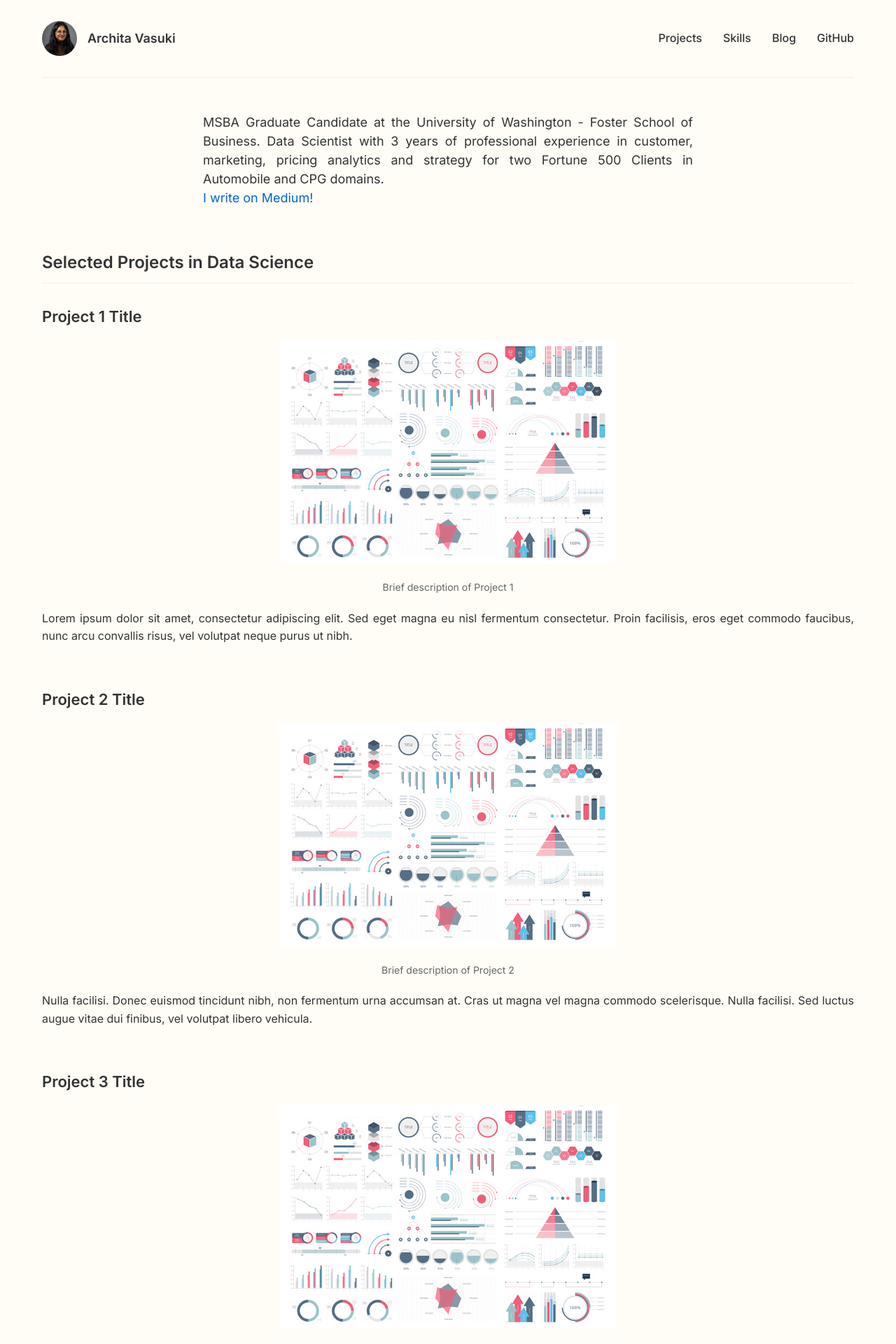
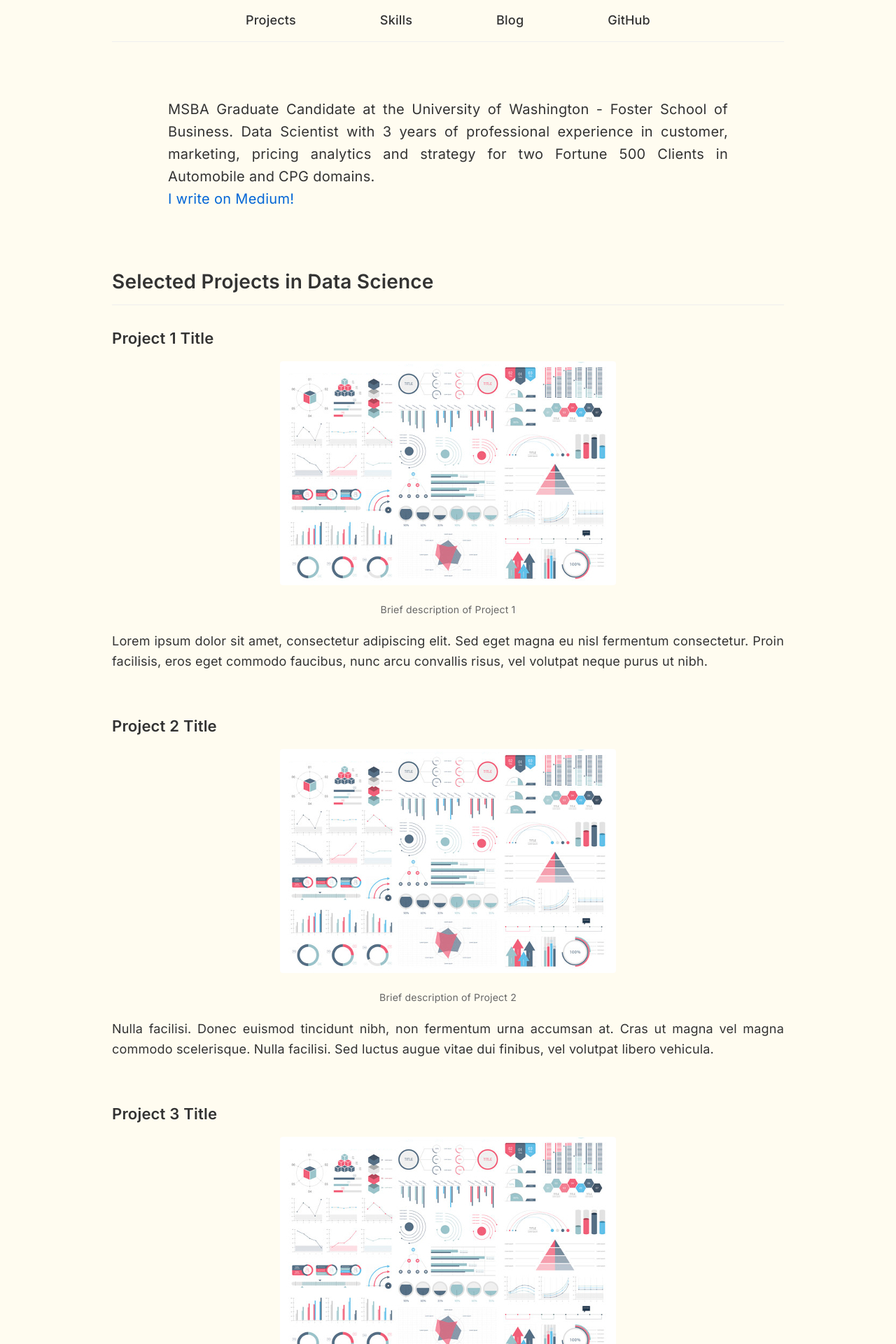
Before and after one commit to architavasuki/architavasuki.github.io, a Jekyll site: the page built from index.md, in a window 1280 px wide. Shown: the top 1920 px of the page at 70% size. Built offline with Jekyll 4.4.1, drawn with Linux system fonts in a browser that asks for light colours.

Commit message:
latest changes for betterr font size

```diff
--- a/_layouts/default.html
+++ b/_layouts/default.html
@@ -23,12 +23,6 @@
 </head>
 <body>
    <header>
-      <div class="profile-section">
-         <img src="{{site.logo | relative_url}}" alt="Archita Vasuki" class="profile-image" />
-         <div class="name-container">
-            <h1 class="name">Archita Vasuki</h1>
-         </div>
-      </div>
       <nav>
          <a href="#projects">Projects</a>
          <a href="#skills">Skills</a>
--- a/assets/css/style.scss
+++ b/assets/css/style.scss
@@ -12,10 +12,12 @@ body {
   font-family: 'Inter', -apple-system, BlinkMacSystemFont, sans-serif;
   line-height: 1.6;
   color: #333;
-  background-color: #FFFDF5;
-  max-width: 1200px;
+  background-color: #fffcf0;
+  max-width: 1000px;
   margin: 0 auto;
   padding: 0 20px;
+  font-size: 18px;
+  letter-spacing: 0.2px;
 }
 
 a {
@@ -30,56 +32,39 @@ a:hover {
 
 /* Header */
 header {
-  display: flex;
-  justify-content: space-between;
-  align-items: center;
-  padding: 30px 0;
+  padding: 15px 0;
   border-bottom: 1px solid #eee;
-}
-
-.profile-section {
-  display: flex;
-  align-items: center;
-  gap: 15px;
-}
-
-.profile-image {
-  width: 50px;
-  height: 50px;
-  border-radius: 50%;
-  object-fit: cover;
-}
-
-.name {
-  font-size: 18px;
-  font-weight: 600;
+  text-align: center;
 }
 
 nav {
   display: flex;
-  gap: 30px;
+  justify-content: center;
+  gap: 120px;
 }
 
 nav a {
-  font-size: 16px;
+  font-size: 18px;
   font-weight: 500;
+  letter-spacing: 0.2px;
 }
 
 /* Main content */
 main {
-  margin: 50px 0;
+  margin: 80px 0;
 }
 
 .hero {
-  margin-bottom: 60px;
+  margin-bottom: 80px;
 }
 
 .bio {
-  max-width: 700px;
+  max-width: 800px;
   margin: 0 auto;
   text-align: center;
-  font-size: 18px;
-  line-height: 1.5;
+  font-size: 20px;
+  line-height: 1.6;
+  letter-spacing: 0.3px;
 }
 
 .bio a {
@@ -92,7 +77,7 @@ main {
 
 /* Project section */
 .content h2 {
-  font-size: 24px;
+  font-size: 28px;
   font-weight: 600;
   margin-bottom: 30px;
   border-bottom: 1px solid #eee;
@@ -148,18 +133,24 @@ main {
 }
 
 /* Blog posts */
-.blog-post {
-  margin-bottom: 30px;
+.blog-links {
+  margin-top: 30px;
 }
 
-.blog-title {
-  font-size: 20px;
-  font-weight: 600;
-  margin-bottom: 5px;
+.blog-links p {
+  margin-bottom: 15px;
+  text-align: left;
 }
 
-.blog-content {
-  text-align: justify;
+.blog-links a {
+  font-size: 20px;
+  line-height: 1.8;
+  color: #333;
+  text-decoration: none;
+}
+
+.blog-links a:hover {
+  color: #666;
 }
 
 /* Footer */
```
